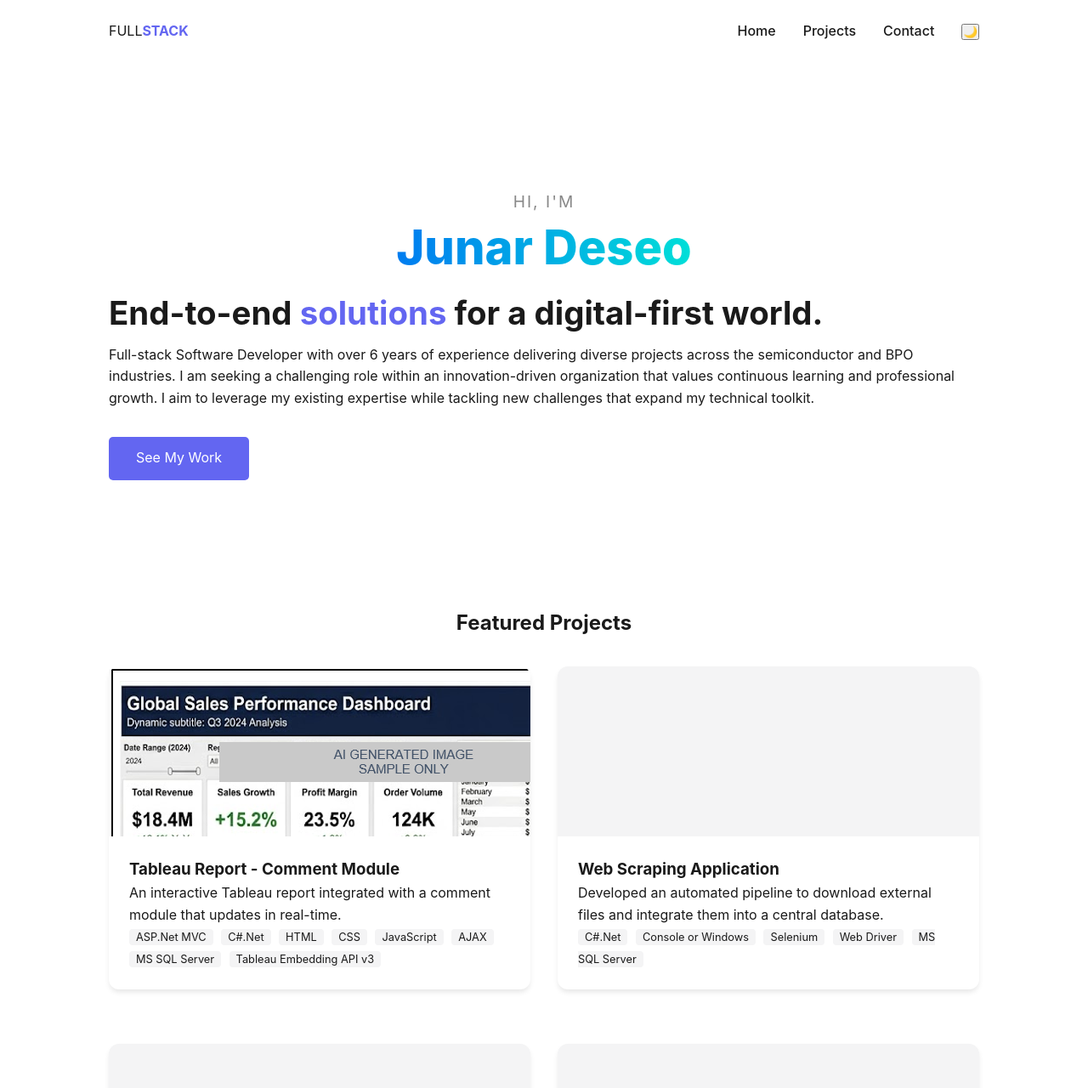
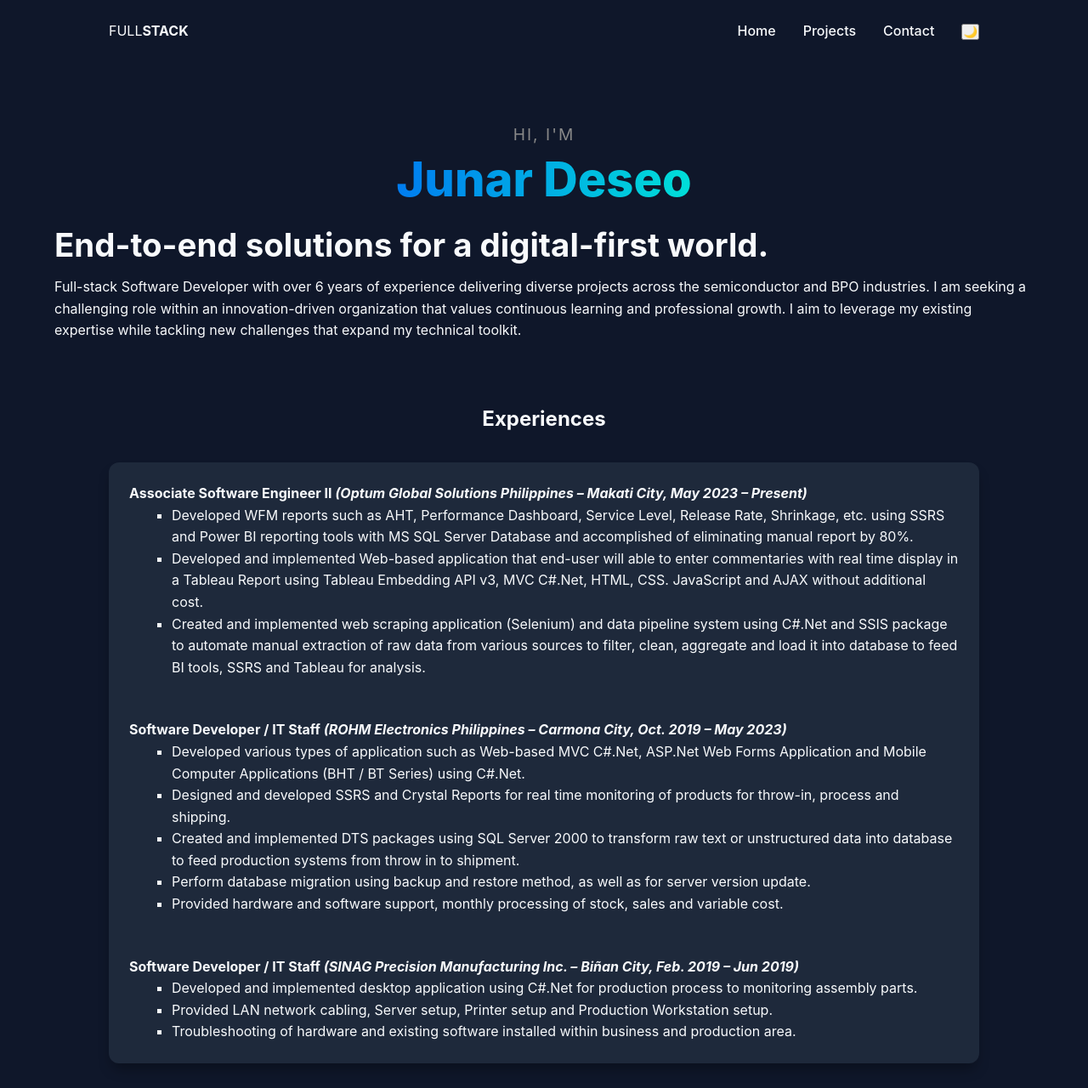
Before and after one commit to JunarDeseo/CV, a plain HTML site: page index.html in a window 1280 px wide. Shown: the top 1280 px of the page at 85% size. Drawn offline with Linux system fonts and the light colour scheme.

Commit message:
-exp added

```diff
--- a/gem_.css
+++ b/gem_.css
@@ -1,19 +1,19 @@
 /* Variables for easy customization */
 :root {
-    --bg: #ffffff;
+    --bg: #0f172a;
+    --text: #f8fafc;
+    --secondary: #1e293b;
+    --card-bg: #1e293b;
+    --shadow: 0 10px 15px -3px rgba(0, 0, 0, 0.3);
+}
+
+[data-theme="light"] {
+   --bg: #ffffff;
     --text: #1a1a1a;
     --accent: #6366f1;
     --secondary: #f4f4f5;
     --card-bg: #ffffff;
     --shadow: 0 4px 6px -1px rgba(0, 0, 0, 0.1);
-}
-
-[data-theme="dark"] {
-    --bg: #0f172a;
-    --text: #f8fafc;
-    --secondary: #1e293b;
-    --card-bg: #1e293b;
-    --shadow: 0 10px 15px -3px rgba(0, 0, 0, 0.3);
 }
 
 * { margin: 0; padding: 0; box-sizing: border-box; }
@@ -44,11 +44,16 @@ body {
 
 /* Hero Section */
 .hero {
-    height: 80vh;
+    height: 50vh;
     display: flex;
     align-items: center;
-    padding: 0 10%;
+    padding: 0 5%;
+    padding-bottom: 2%;
 }
+
+.indented-block {
+    margin-left: 50px;
+  }
 
 .highlight { color: var(--accent); }
 h1 { font-size: clamp(2.4rem, 2vw, 4rem); line-height: 1.1; margin-bottom: 1rem; }
@@ -102,6 +107,7 @@ footer { text-align: center; padding: 5rem 10%; background: var(--secondary); ma
     display: flex;
     flex-direction: column;
     align-items: center; /* Centers it with your existing hero content */
+    padding-top: 2%;
 }
 
 .greeting {
--- a/gem_.js
+++ b/gem_.js
@@ -5,19 +5,19 @@ const body = document.body;
 const currentTheme = localStorage.getItem('theme');
 if (currentTheme) {
     body.setAttribute('data-theme', currentTheme);
-    if (currentTheme === 'dark') toggleBtn.textContent = '☀️';
+    if (currentTheme === 'light') toggleBtn.textContent = '☀️';
 }
 
 toggleBtn.addEventListener('click', () => {
     let theme = body.getAttribute('data-theme');
 
-    if (theme === 'dark') {
+    if (theme === 'light') {
         body.removeAttribute('data-theme');
-        localStorage.setItem('theme', 'light');
+        localStorage.setItem('theme', 'dark');
         toggleBtn.textContent = '🌙';
     } else {
-        body.setAttribute('data-theme', 'dark');
-        localStorage.setItem('theme', 'dark');
+        body.setAttribute('data-theme', 'light');
+        localStorage.setItem('theme', 'light');
         toggleBtn.textContent = '☀️';
     }
 });
--- a/index.html
+++ b/index.html
@@ -18,22 +18,60 @@
     </nav>
 
     <header id="home" class="hero">
-
         <div class="hero-content">
-
-        <div class="name-banner">
-            <span class="greeting">Hi, I'm</span>
-            <h1 class="my-name">Junar Deseo</h1>
-        </div>
-
-
+            <div class="name-banner">
+                <span class="greeting">Hi, I'm</span>
+                <h1 class="my-name">Junar Deseo</h1>
+            </div>
             <h1>End-to-end <span class="highlight">solutions</span> for a digital-first world.</h1>
             <p>Full-stack Software Developer with over 6 years of experience delivering diverse projects across the semiconductor and BPO industries.
             I am seeking a challenging role within an innovation-driven organization that values continuous learning and professional growth.
             I aim to leverage my existing expertise while tackling new challenges that expand my technical toolkit.</p>
-            <a href="#projects" class="btn">See My Work</a>
+            <!--<a href="#projects" class="btn">See My Work</a>-->
         </div>
     </header>
+
+    <section class="section">
+        <h2 class="section-title">Experiences</h2>
+         <div class="project-grid">
+            <div class="project-card">
+                <div class="project-info">
+                    <h4>Associate Software Engineer II <span><i>(Optum Global Solutions Philippines – Makati City, May 2023 – Present)</i></span></h4>
+                    <div class="indented-block">
+                        <ul>
+                            <li style="list-style-type:square">Developed WFM reports such as AHT, Performance Dashboard, Service Level, Release Rate, Shrinkage, etc. using SSRS and Power BI reporting tools with MS SQL Server Database and accomplished of eliminating manual report by 80%.</li>
+                            <li style="list-style-type:square">Developed and implemented Web-based application that end-user will able to enter commentaries with real time display in a Tableau Report using Tableau Embedding API v3, MVC C#.Net, HTML, CSS. JavaScript and AJAX without additional cost.</li>
+                            <li style="list-style-type:square">Created and implemented web scraping application (Selenium) and data pipeline system using C#.Net and SSIS package to automate manual extraction of raw data from various sources to filter, clean, aggregate and load it into database to feed BI tools, SSRS and Tableau for analysis.</li>
+                        </ul>
+                    </div>
+                </div>
+
+                <div class="project-info">
+                    <h4>Software Developer / IT Staff <span><i>(ROHM Electronics Philippines – Carmona City, Oct. 2019 – May 2023)</i></span></h4>
+                    <div class="indented-block">
+                        <ul>
+                            <li style="list-style-type:square">Developed various types of application such as Web-based MVC C#.Net, ASP.Net Web Forms Application and Mobile Computer Applications (BHT / BT Series) using C#.Net.</li>
+                            <li style="list-style-type:square">Designed and developed SSRS and Crystal Reports for real time monitoring of products for throw-in, process and shipping.</li>
+                            <li style="list-style-type:square">Created and implemented DTS packages using SQL Server 2000 to transform raw text or unstructured data into database to feed production systems from throw in to shipment.</li>
+                            <li style="list-style-type:square">Perform database migration using backup and restore method, as well as for server version update.</li>
+                            <li style="list-style-type:square">Provided hardware and software support, monthly processing of stock, sales and variable cost.</li>
+                        </ul>
+                    </div>
+                </div>
+
+                 <div class="project-info">
+                    <h4>Software Developer / IT Staff <span><i>(SINAG Precision Manufacturing Inc. – Biñan City, Feb. 2019 – Jun 2019)</i></span></h4>
+                    <div class="indented-block">
+                        <ul>
+                            <li style="list-style-type:square">Developed and implemented desktop application using C#.Net for production process to monitoring assembly parts.</li>
+                            <li style="list-style-type:square">Provided LAN network cabling, Server setup, Printer setup and Production Workstation setup.</li>
+                            <li style="list-style-type:square">Troubleshooting of hardware and existing software installed within business and production area.</li>
+                        </ul>
+                    </div>
+                </div>
+            </div>
+        </div>
+    </section>
 
     <section id="projects" class="section">
         <h2 class="section-title">Featured Projects</h2>
@@ -50,6 +88,7 @@
                         <span>JavaScript</span>
                         <span>AJAX</span>
                         <span>MS SQL Server</span>
+                        <span>Tableau</span>
                         <span>Tableau Embedding API v3</span>
                     </div>
                 </div>
```
